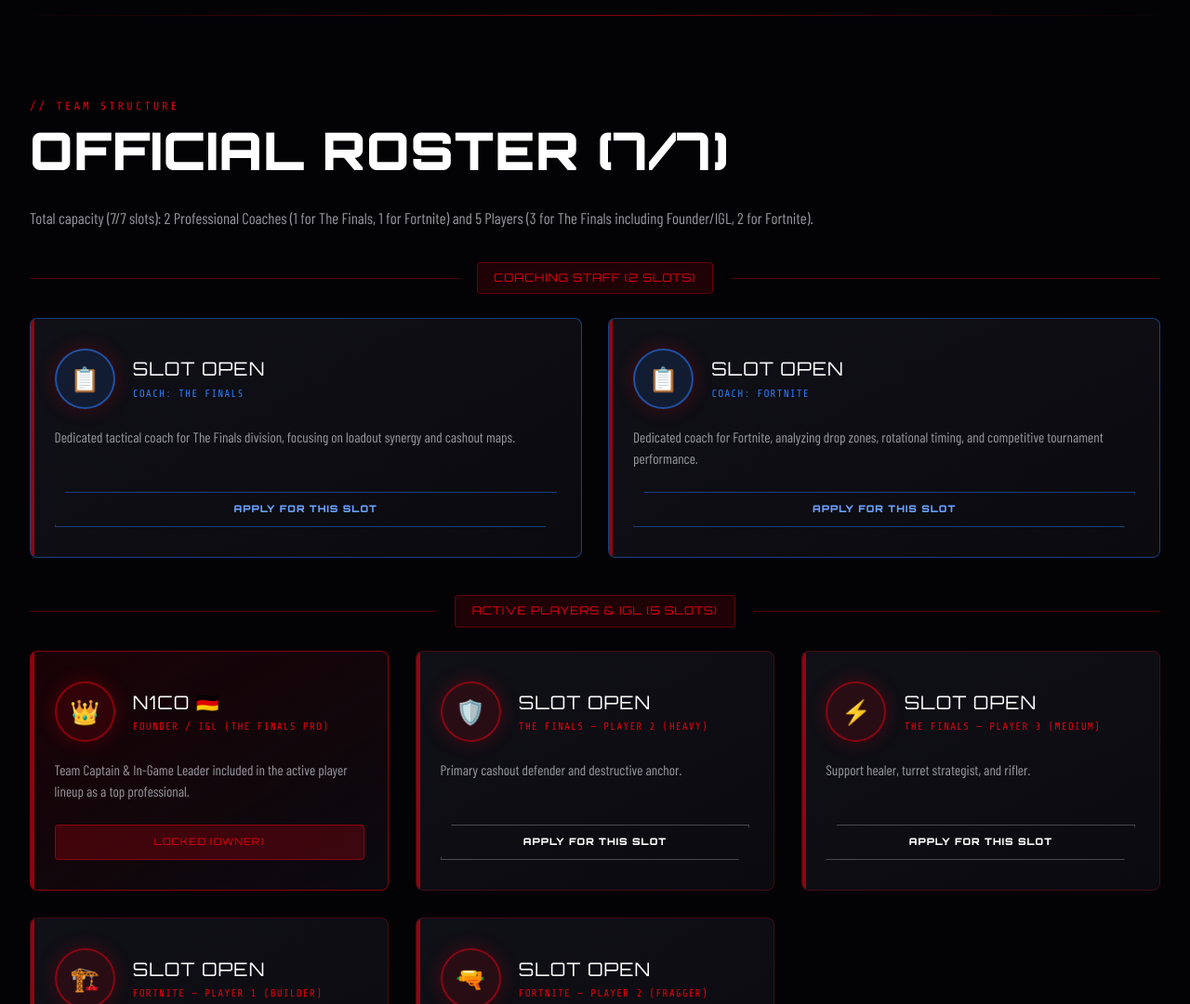
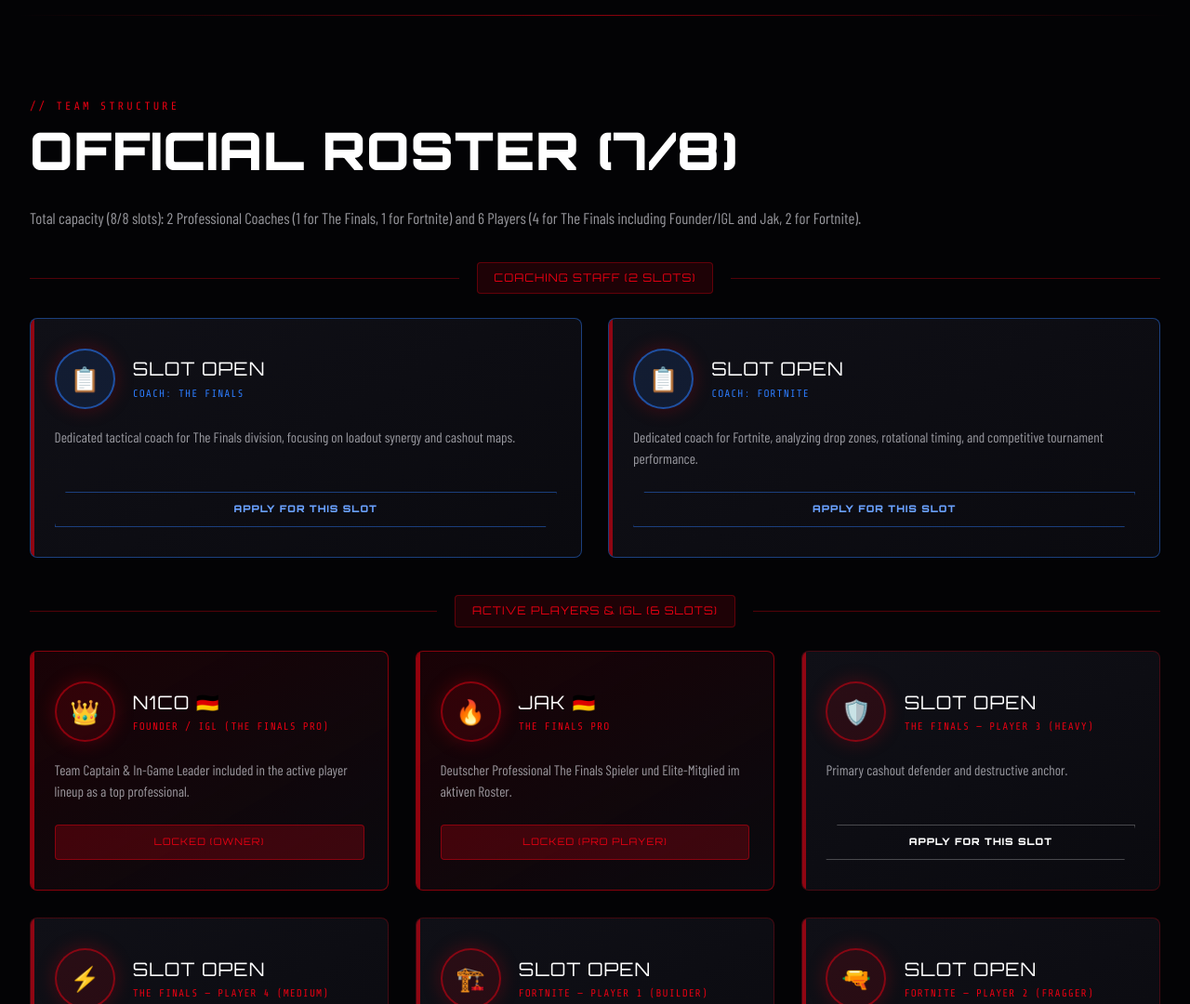
Before and after one commit to Nicominecith/Nico-Gaming, a plain HTML site: page index.html in a window 1280 px wide. Shown: the part 1720-2800 px from the top of the page at 93% size. Drawn offline with nearby package versions, Linux system fonts and the light colour scheme; a web font is replaced by a local one.

Commit message:
Aktualisieren von index.html

```diff
--- a/index.html
+++ b/index.html
@@ -228,8 +228,8 @@ footer{border-top:1px solid rgba(255,255,255,.08);background:#010102;padding:3.5
 </nav>
 
 <div class="ticker-wrap"><div class="ticker">
-<span class="hl">◆ NICO GAMING ESPORTS</span><span>THE FINALS & FORTNITE</span><span class="hl">◆ 2 COACHES & 5 PLAYERS + IGL</span>
-<span>TEAMPLAY & GAMERTRANSFER PARTNERS</span><span class="hl">◆ RECRUITING OPEN (7/7 SLOTS)</span><span class="hl">◆ N1CO TAG REQUIRED</span><span>JOIN NOW</span>
+<span class="hl">◆ NICO GAMING ESPORTS</span><span>THE FINALS & FORTNITE</span><span class="hl">◆ 2 COACHES & 6 PLAYERS + IGL</span>
+<span>TEAMPLAY & GAMERTRANSFER PARTNERS</span><span class="hl">◆ RECRUITING OPEN (7/8 SLOTS)</span><span class="hl">◆ N1CO TAG REQUIRED</span><span>JOIN NOW</span>
 </div></div>
 
 <section id="home">
@@ -251,7 +251,7 @@ footer{border-top:1px solid rgba(255,255,255,.08);background:#010102;padding:3.5
 <section style="padding:2.8rem 1.5rem">
 <div class="container">
 <div style="display:grid;grid-template-columns:repeat(auto-fit,minmax(150px,1fr));gap:1.3rem">
-<div class="stat-box reveal"><div class="stat-number">7</div><div class="stat-label" data-i18n="stat-slots">TOTAL SQUAD SLOTS</div></div>
+<div class="stat-box reveal"><div class="stat-number">8</div><div class="stat-label" data-i18n="stat-slots">TOTAL SQUAD SLOTS</div></div>
 <div class="stat-box reveal"><div class="stat-number">2</div><div class="stat-label" data-i18n="stat-games">GAMES</div></div>
 <div class="stat-box reveal"><div class="stat-number">85%</div><div class="stat-label" data-i18n="stat-split">PLAYER PRIZE SPLIT</div></div>
 <div class="stat-box reveal"><div class="stat-number">13+</div><div class="stat-label" data-i18n="stat-age">MINIMUM AGE</div></div>
@@ -307,8 +307,8 @@ footer{border-top:1px solid rgba(255,255,255,.08);background:#010102;padding:3.5
 <section id="roster">
 <div class="container">
 <div class="section-label" data-i18n="roster-tag">// TEAM STRUCTURE</div>
-<h2 class="section-title" data-i18n="roster-title">OFFICIAL ROSTER (7/7)</h2>
-<p style="color:rgba(212,212,220,0.7);margin-bottom:2.2rem;font-size:1.05rem" data-i18n="roster-desc">Total capacity (7/7 slots): 2 Professional Coaches (1 for The Finals, 1 for Fortnite) and 5 Players (3 for The Finals including Founder/IGL, 2 for Fortnite).</p>
+<h2 class="section-title" data-i18n="roster-title">OFFICIAL ROSTER (7/8)</h2>
+<p style="color:rgba(212,212,220,0.7);margin-bottom:2.2rem;font-size:1.05rem" data-i18n="roster-desc">Total capacity (8/8 slots): 2 Professional Coaches (1 for The Finals, 1 for Fortnite) and 6 Players (4 for The Finals including Founder/IGL and Jak, 2 for Fortnite).</p>
 
 <div style="margin-bottom:1.6rem;display:flex;align-items:center;gap:1.2rem">
 <div style="height:1px;background:rgba(230,0,18,0.35);flex-grow:1"></div>
@@ -352,7 +352,7 @@ footer{border-top:1px solid rgba(255,255,255,.08);background:#010102;padding:3.5
 
 <div style="margin-bottom:1.6rem;display:flex;align-items:center;gap:1.2rem">
 <div style="height:1px;background:rgba(230,0,18,0.35);flex-grow:1"></div>
-<span style="font-family:'Orbitron';font-size:0.75rem;color:var(--red);letter-spacing:1px;padding:0.45rem 1.1rem;background:rgba(230,0,18,0.12);border:1px solid rgba(230,0,18,0.35);border-radius:4px" data-i18n="section-players">ACTIVE PLAYERS & IGL (5 SLOTS)</span>
+<span style="font-family:'Orbitron';font-size:0.75rem;color:var(--red);letter-spacing:1px;padding:0.45rem 1.1rem;background:rgba(230,0,18,0.12);border:1px solid rgba(230,0,18,0.35);border-radius:4px" data-i18n="section-players">ACTIVE PLAYERS & IGL (6 SLOTS)</span>
 <div style="height:1px;background:rgba(230,0,18,0.35);flex-grow:1"></div>
 </div>
 
@@ -373,13 +373,29 @@ footer{border-top:1px solid rgba(255,255,255,.08);background:#010102;padding:3.5
 </div>
 </div>
 
+<div class="roster-card reveal" style="border-color:rgba(230,0,18,0.55);background:linear-gradient(150deg,rgba(230,0,18,0.1),var(--panel))">
+<div>
+<div class="roster-header">
+<div class="roster-avatar">🔥</div>
+<div class="roster-info">
+<h3>JAK 🇩🇪</h3>
+<div class="roster-role" data-i18n="jak-role">THE FINALS PRO</div>
+</div>
+</div>
+<p class="roster-desc" data-i18n="jak-desc">Deutscher Professional The Finals Spieler und Elite-Mitglied im aktiven Roster.</p>
+</div>
+<div class="roster-footer">
+<div style="padding:0.65rem;background:rgba(230,0,18,0.22);border:1px solid rgba(230,0,18,0.45);color:var(--red);font-family:'Orbitron';font-size:0.65rem;letter-spacing:1px;border-radius:4px;text-align:center" data-i18n="locked-member">LOCKED (PRO PLAYER)</div>
+</div>
+</div>
+
 <div class="roster-card reveal">
 <div>
 <div class="roster-header">
 <div class="roster-avatar">🛡️</div>
 <div class="roster-info">
 <h3>SLOT OPEN</h3>
-<div class="roster-role" data-i18n="slot-finals-1">THE FINALS — PLAYER 2 (HEAVY)</div>
+<div class="roster-role" data-i18n="slot-finals-1">THE FINALS — PLAYER 3 (HEAVY)</div>
 </div>
 </div>
 <p class="roster-desc" data-i18n="slot-finals-1-desc">Primary cashout defender and destructive anchor.</p>
@@ -395,7 +411,7 @@ footer{border-top:1px solid rgba(255,255,255,.08);background:#010102;padding:3.5
 <div class="roster-avatar">⚡</div>
 <div class="roster-info">
 <h3>SLOT OPEN</h3>
-<div class="roster-role" data-i18n="slot-finals-2">THE FINALS — PLAYER 3 (MEDIUM)</div>
+<div class="roster-role" data-i18n="slot-finals-2">THE FINALS — PLAYER 4 (MEDIUM)</div>
 </div>
 </div>
 <p class="roster-desc" data-i18n="slot-finals-2-desc">Support healer, turret strategist, and rifler.</p>
@@ -707,18 +723,21 @@ const translations = {
         "founder-desc": "Creator and team captain of NICO GAMING from Germany. Passionate about tactical shooter execution, high-end team chemistry, and pushing boundaries in competitive The Finals and Fortnite.",
         "setup-title": "FOUNDER'S SETUP",
         "roster-tag": "// TEAM STRUCTURE",
-        "roster-title": "OFFICIAL ROSTER (7/7)",
-        "roster-desc": "Total capacity (7/7 slots): 2 Professional Coaches (1 for The Finals, 1 for Fortnite) and 5 Players (3 for The Finals including Founder/IGL, 2 for Fortnite).",
+        "roster-title": "OFFICIAL ROSTER (7/8)",
+        "roster-desc": "Total capacity (8/8 slots): 2 Professional Coaches (1 for The Finals, 1 for Fortnite) and 6 Players (4 for The Finals including Founder/IGL and Jak, 2 for Fortnite).",
         "section-coaches": "COACHING STAFF (2 SLOTS)",
         "coach-finals": "COACH: THE FINALS",
         "coach-finals-desc": "Dedicated tactical coach for The Finals division, focusing on loadout synergy and cashout maps.",
         "coach-fortnite": "COACH: FORTNITE",
         "coach-fortnite-desc": "Dedicated coach for Fortnite, analyzing drop zones, rotational timing, and competitive tournament performance.",
-        "section-players": "ACTIVE PLAYERS & IGL (5 SLOTS)",
+        "section-players": "ACTIVE PLAYERS & IGL (6 SLOTS)",
         "player-founder-desc": "Team Captain & In-Game Leader included in the active player lineup as a top professional.",
-        "slot-finals-1": "THE FINALS — PLAYER 2 (HEAVY)",
+        "jak-role": "THE FINALS PRO",
+        "jak-desc": "German professional The Finals player and elite active roster member.",
+        "locked-member": "LOCKED (PRO PLAYER)",
+        "slot-finals-1": "THE FINALS — PLAYER 3 (HEAVY)",
         "slot-finals-1-desc": "Primary cashout defender and destructive anchor.",
-        "slot-finals-2": "THE FINALS — PLAYER 3 (MEDIUM)",
+        "slot-finals-2": "THE FINALS — PLAYER 4 (MEDIUM)",
         "slot-finals-2-desc": "Support healer, turret strategist, and rifler.",
         "slot-fn-1": "FORTNITE — PLAYER 1 (BUILDER)",
         "slot-fn-1-desc": "Main competitive duos builder and structural anchor.",
@@ -801,18 +820,21 @@ const translations = {
         "founder-desc": "Ersteller und Teamkapitän von NICO GAMING aus Deutschland. Leidenschaftlich für taktische Shooter-Ausführung, erstklassige Teamchemie und wettbewerbsorientierte Erfolge in The Finals und Fortnite.",
         "setup-title": "FOUNDER'S SETUP",
         "roster-tag": "// TEAMSTRUKTUR",
-        "roster-title": "OFFIZIELLER ROSTER (7/7)",
-        "roster-desc": "Gesamtkapazität (7/7 Slots): 2 professionelle Coaches (1 für The Finals, 1 für Fortnite) und 5 Spieler (3 für The Finals inkl. Gründer/IGL, 2 für Fortnite).",
+        "roster-title": "OFFIZIELLER ROSTER (7/8)",
+        "roster-desc": "Gesamtkapazität (8/8 Slots): 2 professionelle Coaches (1 für The Finals, 1 für Fortnite) und 6 Spieler (4 für The Finals inkl. Gründer/IGL und Jak, 2 für Fortnite).",
         "section-coaches": "COACHING-STAB (2 SLOTS)",
         "coach-finals": "COACH: THE FINALS",
         "coach-finals-desc": "Engagierter Taktik-Coach für The Finals, mit Fokus auf Loadout-Synergien und Cashout-Karten.",
         "coach-fortnite": "COACH: FORTNITE",
         "coach-fortnite-desc": "Engagierter Coach für Fortnite, spezialisiert auf Drop-Zonen-Analysen, Rotations-Timing und Turnierleistung.",
-        "section-players": "AKTIVE SPIELER & IGL (5 SLOTS)",
+        "section-players": "AKTIVE SPIELER & IGL (6 SLOTS)",
         "player-founder-desc": "Teamkapitän & In-Game-Leader als fester Bestandteil des aktiven Player-Lineups als Top-Profi.",
-        "slot-finals-1": "THE FINALS — SPIELER 2 (HEAVY)",
+        "jak-role": "THE FINALS PRO",
+        "jak-desc": "Deutscher Professional The Finals Spieler und Elite-Mitglied im aktiven Roster.",
+        "locked-member": "LOCKED (PRO PLAYER)",
+        "slot-finals-1": "THE FINALS — SPIELER 3 (HEAVY)",
         "slot-finals-1-desc": "Haupt-Cashout-Defender und zerstörerischer Anker.",
-        "slot-finals-2": "THE FINALS — SPIELER 3 (MEDIUM)",
+        "slot-finals-2": "THE FINALS — SPIELER 4 (MEDIUM)",
         "slot-finals-2-desc": "Support-Healer, Turm-Stratege und Rifler.",
         "slot-fn-1": "FORTNITE — SPIELER 1 (BUILDER)",
         "slot-fn-1-desc": "Haupt-Duos-Builder im Wettkampf und struktureller Anker.",
@@ -859,7 +881,7 @@ const translations = {
         "tp-f1": "Offizieller Club-Partnerschaftseintrag",
         "tp-f2": "Community-Matchmaking & Vernetzung",
         "tp-btn": "🤝 TEAMPLAY-PARTNER BESUCHEN",
-        "tp-note": "OFFIZIELLEN PARTNER-PLATTFORM",
+        "tp-note": "OFFIZIELLEN PARTNER-PLATFORM",
         "email-sub": "KLASSISCHE BEWERBUNG",
         "email-title": "DIREKTES E-MAIL-FORMULAR",
         "form-name": "DEIN NAME *",
```
